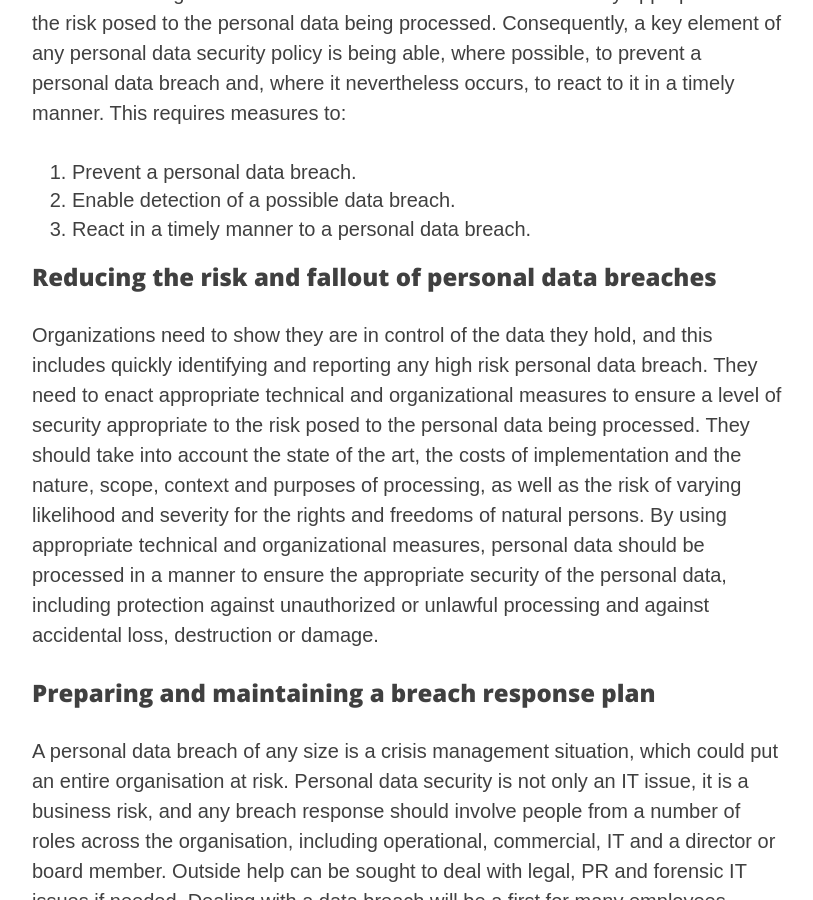
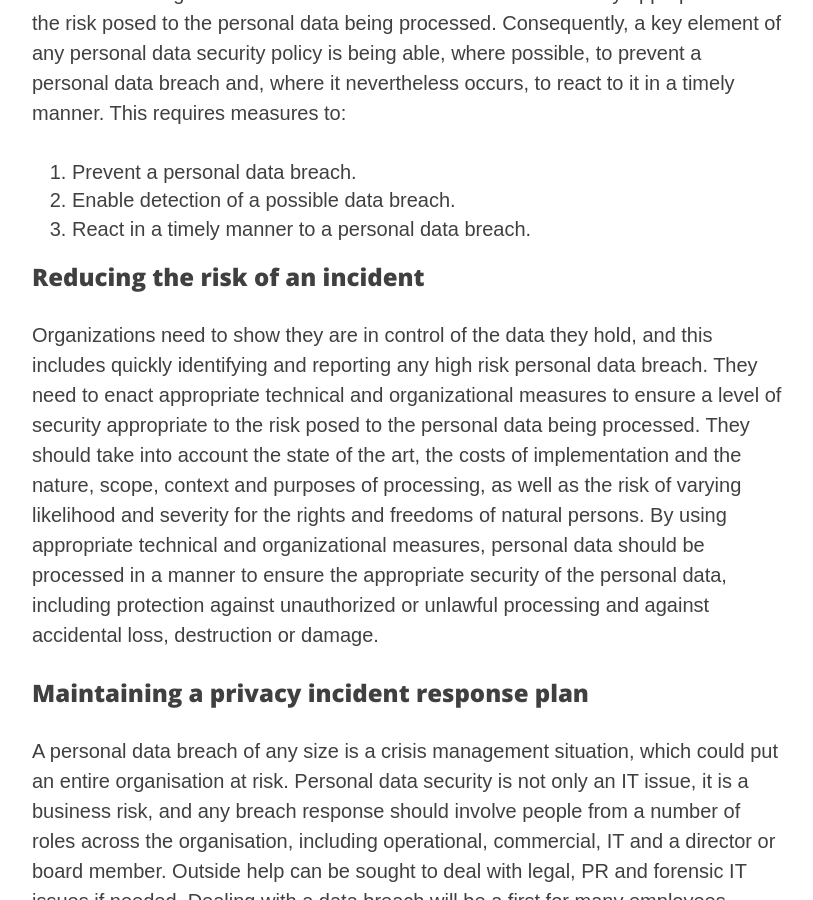
Before and after one commit to riod4/resources, a Jekyll site: the page built from _services/ensure-continuity-service.md, in a window 1280 px wide and 900 px high, scrolled down 998 px. Shown: the whole window, without its empty margins (233-1046 px from the left). Built offline with Jekyll 4.4.1, drawn with Linux system fonts in a browser that asks for light colours; nearby versions of some CDN libraries.

Commit message:
15-02-2020 v01

```diff
--- a/_services/ensure-continuity-service.md
+++ b/_services/ensure-continuity-service.md
@@ -24,10 +24,10 @@ If an organization processes personal data it must have in place appropriate tec
 3.	React in a timely manner to a personal data breach.
 
 
-### Reducing the risk and fallout of personal data breaches
+### Reducing the risk of an incident
 Organizations need to show they are in control of the data they hold, and this includes quickly identifying and reporting any high risk personal data breach. They need to enact appropriate technical and organizational measures to ensure a level of security appropriate to the risk posed to the personal data being processed. They should take into account the state of the art, the costs of implementation and the nature, scope, context and purposes of processing, as well as the risk of varying likelihood and severity for the rights and freedoms of natural persons. By using appropriate technical and organizational measures, personal data should be processed in a manner to ensure the appropriate security of the personal data, including protection against unauthorized or unlawful processing and against accidental loss, destruction or damage.
 
-### Preparing and maintaining a breach response plan
+### Maintaining a privacy incident response plan
 A personal data breach of any size is a crisis management situation, which could put an entire organisation at risk. Personal data security is not only an IT issue, it is a business risk, and any breach response should involve people from a number of roles across the organisation, including operational, commercial, IT and a director or board member. Outside help can be sought to deal with legal, PR and forensic IT issues if needed. Dealing with a data breach will be a first for many employees. Planning for a breach is therefore essential; every organisation should have in place a breach response plan, and should designate, in advance, a breach response team which can be convened at short notice to deal with the crisis. Understanding the issues that arise in a breach situation, and practising managing a breach, are essential to effective breach response. Maintaining an up to date document to centralize breach response is essential. Failure to plan and practise increases the regulatory, litigation and reputation risk to the entire organisation. Recovering trust is difficult if a persoanl data breach is mishandled.
 
 An important part of a data breach response plan for an organisation is to assemble a list of external resources which could help reduce the negative consequences in the advent of a major breach. Time is of essence when a security incident has been identified. Assembling a list of available resources before an incident can help an organisation make informed decisions based on pertinent information.
```
